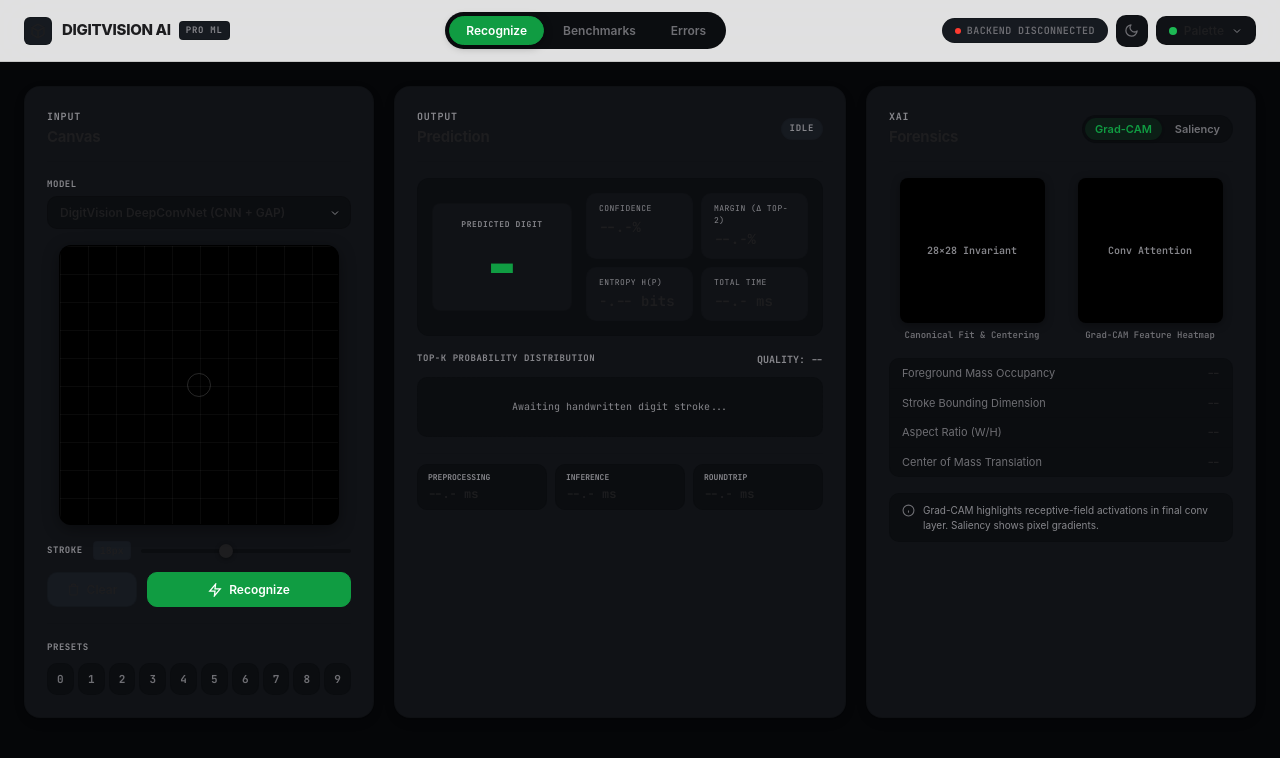
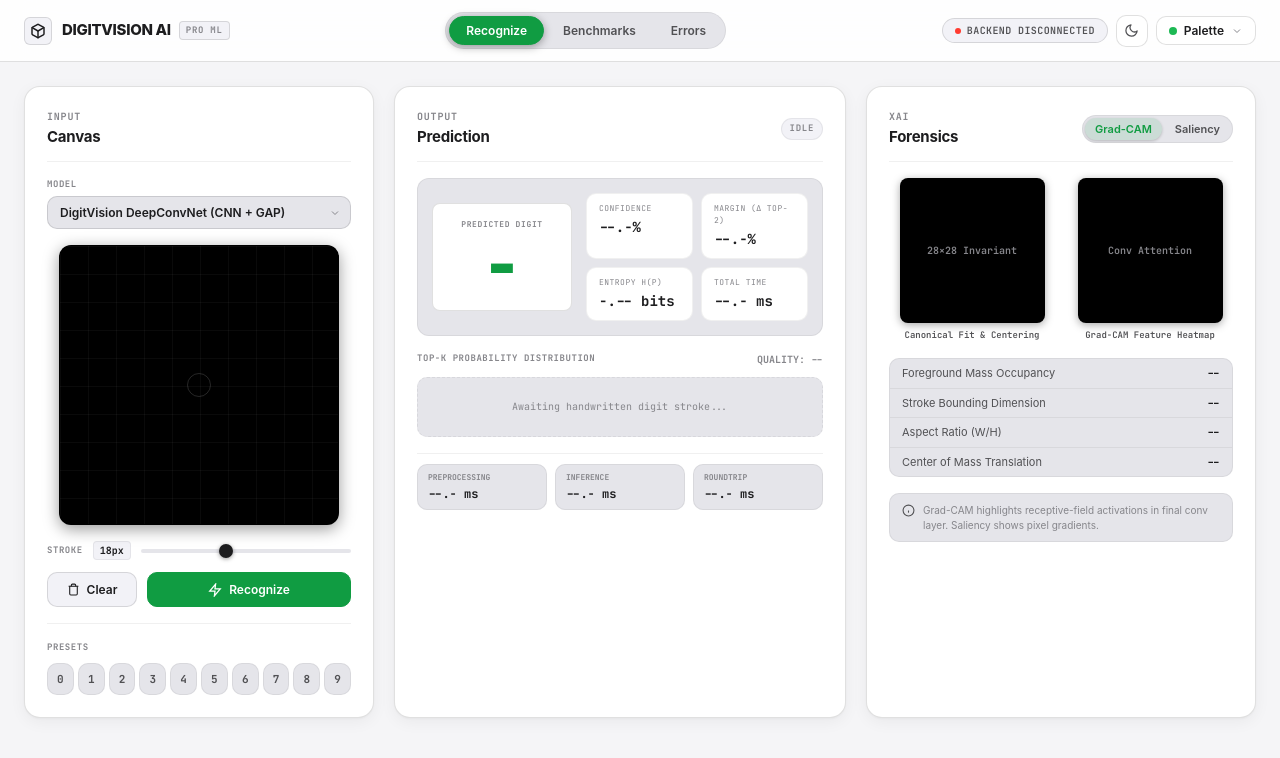
Before and after one commit to tejassxo/DigitVision_ML, a plain HTML site: page public/index.html in a window 1280 px wide. Both pictures are taken after a click on the button "Switch to Light Mode". Drawn offline with nearby package versions, Linux system fonts and the light colour scheme; no server answers; files whose address does not match are found by name.

Commit message:
feat: add Apple Pro design tokens and theme configurations

```diff
--- a/public/css/tokens.css
+++ b/public/css/tokens.css
@@ -1,11 +1,11 @@
 /* ==========================================================================
    DIGITVISION AI — APPLE PRO & COLOR PALETTE DESIGN TOKENS
-   Cupertino Precision · Achromatic & Chromatic Depth · Zero Clutter
+   Cupertino Precision · Strict Light / Dark Separation · Defense-Grade Precision
    ========================================================================== */
 
 @import url('https://fonts.googleapis.com/css2?family=Inter:wght@300;400;500;600;700;800;900&family=JetBrains+Mono:wght@400;500;600;700&display=swap');
 
-/* ---------------- Master Default Tokens ---------------- */
+/* ---------------- Master Default Geometry & Fonts ---------------- */
 :root {
   --font-sans: -apple-system, BlinkMacSystemFont, "SF Pro Display", "SF Pro Text", "Helvetica Neue", "Inter", sans-serif;
   --font-mono: "SF Mono", "JetBrains Mono", Menlo, Consolas, monospace;
@@ -21,7 +21,9 @@
   --radius-pill: 9999px;
 }
 
-/* ---------------- Dark Mode Defaults (OLED Depth) ---------------- */
+/* ==========================================================================
+   1. DARK MODE TOKENS (Default / OLED Depth)
+   ========================================================================== */
 :root,
 [data-mode="dark"] {
   --bg-void: #050608;
@@ -61,24 +63,26 @@
   --shadow-glow: 0 0 20px rgba(29, 185, 84, 0.25);
 }
 
-/* ---------------- Apple Pro Light Mode (Clean Cupertino) ---------------- */
+/* ==========================================================================
+   2. LIGHT MODE TOKENS (Apple Cupertino Light)
+   ========================================================================== */
 [data-mode="light"] {
-  --bg-void: #f5f5f7;
-  --bg-ground: #ffffff;
-  --bg-surface-1: #ffffff;
-  --bg-surface-2: #f2f2f7;
-  --bg-surface-inset: #e5e5ea;
-  --bg-glass: rgba(255, 255, 255, 0.88);
+  --bg-void: #f5f5f7 !important;
+  --bg-ground: #ffffff !important;
+  --bg-surface-1: #ffffff !important;
+  --bg-surface-2: #f2f2f7 !important;
+  --bg-surface-inset: #e5e5ea !important;
+  --bg-glass: rgba(255, 255, 255, 0.88) !important;
 
-  --border-subtle: rgba(0, 0, 0, 0.06);
-  --border-hairline: rgba(0, 0, 0, 0.12);
-  --border-hover: rgba(0, 0, 0, 0.28);
-  --border-focus: #0071e3;
+  --border-subtle: rgba(0, 0, 0, 0.06) !important;
+  --border-hairline: rgba(0, 0, 0, 0.12) !important;
+  --border-hover: rgba(0, 0, 0, 0.28) !important;
+  --border-focus: #0071e3 !important;
 
-  --text-primary: #1d1d1f;
-  --text-secondary: #6e6e73;
-  --text-muted: #86868b;
-  --text-disabled: #aeaeb2;
+  --text-primary: #1d1d1f !important;
+  --text-secondary: #515154 !important;
+  --text-muted: #86868b !important;
+  --text-disabled: #aeaeb2 !important;
 
   --accent-interactive: #0071e3;
   --accent-interactive-contrast: #ffffff;
@@ -95,18 +99,17 @@
   --status-low-conf: #ff3b30;
   --status-alert: #ff3b30;
 
-  --shadow-card: 0 4px 16px rgba(0, 0, 0, 0.04), 0 1px 2px rgba(0, 0, 0, 0.02);
-  --shadow-modal: 0 20px 40px rgba(0, 0, 0, 0.12), 0 0 0 1px rgba(0, 0, 0, 0.08);
+  --shadow-card: 0 4px 16px rgba(0, 0, 0, 0.05), 0 1px 2px rgba(0, 0, 0, 0.03) !important;
+  --shadow-modal: 0 20px 40px rgba(0, 0, 0, 0.12), 0 0 0 1px rgba(0, 0, 0, 0.08) !important;
   --shadow-glow: 0 0 20px rgba(0, 113, 227, 0.20);
 }
 
 /* ==========================================================================
-   COLOR PALETTES — DARK MODE TINTS
+   3. COLOR PALETTES — DARK MODE
    ========================================================================== */
 
 /* Palette 1: Studio Obsidian (Dark) */
-[data-mode="dark"][data-palette="studio-obsidian"],
-:root[data-palette="studio-obsidian"] {
+[data-mode="dark"][data-palette="studio-obsidian"] {
   --bg-void: #050608;
   --bg-ground: #0a0c0e;
   --bg-surface-1: #101216;
@@ -226,71 +229,71 @@
 }
 
 /* ==========================================================================
-   COLOR PALETTES — LIGHT MODE ACCENTS
+   4. COLOR PALETTES — LIGHT MODE (ACCENTS ONLY, SURFACES REMAIN BRIGHT)
    ========================================================================== */
 
 /* Palette 1: Studio Obsidian (Light - Emerald Accent) */
 [data-mode="light"][data-palette="studio-obsidian"] {
-  --accent-interactive: #109c42;
-  --accent-interactive-contrast: #ffffff;
-  --accent-primary: #109c42;
-  --accent-muted: rgba(16, 156, 66, 0.12);
-  --accent-hairline: rgba(16, 156, 66, 0.30);
-  --border-focus: #109c42;
-  --shadow-glow: 0 0 20px rgba(16, 156, 66, 0.20);
+  --accent-interactive: #109c42 !important;
+  --accent-interactive-contrast: #ffffff !important;
+  --accent-primary: #109c42 !important;
+  --accent-muted: rgba(16, 156, 66, 0.12) !important;
+  --accent-hairline: rgba(16, 156, 66, 0.30) !important;
+  --border-focus: #109c42 !important;
+  --shadow-glow: 0 0 20px rgba(16, 156, 66, 0.20) !important;
 }
 
 /* Palette 2: Cyber Azure (Light - Apple Pro Blue) */
 [data-mode="light"][data-palette="cyber-azure"] {
-  --accent-interactive: #0071e3;
-  --accent-interactive-contrast: #ffffff;
-  --accent-primary: #0071e3;
-  --accent-muted: rgba(0, 113, 227, 0.12);
-  --accent-hairline: rgba(0, 113, 227, 0.30);
-  --border-focus: #0071e3;
-  --shadow-glow: 0 0 20px rgba(0, 113, 227, 0.20);
+  --accent-interactive: #0071e3 !important;
+  --accent-interactive-contrast: #ffffff !important;
+  --accent-primary: #0071e3 !important;
+  --accent-muted: rgba(0, 113, 227, 0.12) !important;
+  --accent-hairline: rgba(0, 113, 227, 0.30) !important;
+  --border-focus: #0071e3 !important;
+  --shadow-glow: 0 0 20px rgba(0, 113, 227, 0.20) !important;
 }
 
 /* Palette 3: Electric Violet (Light - Purple) */
 [data-mode="light"][data-palette="electric-violet"] {
-  --accent-interactive: #9333ea;
-  --accent-interactive-contrast: #ffffff;
-  --accent-primary: #9333ea;
-  --accent-muted: rgba(147, 51, 234, 0.12);
-  --accent-hairline: rgba(147, 51, 234, 0.30);
-  --border-focus: #9333ea;
-  --shadow-glow: 0 0 20px rgba(147, 51, 234, 0.20);
+  --accent-interactive: #9333ea !important;
+  --accent-interactive-contrast: #ffffff !important;
+  --accent-primary: #9333ea !important;
+  --accent-muted: rgba(147, 51, 234, 0.12) !important;
+  --accent-hairline: rgba(147, 51, 234, 0.30) !important;
+  --border-focus: #9333ea !important;
+  --shadow-glow: 0 0 20px rgba(147, 51, 234, 0.20) !important;
 }
 
 /* Palette 4: Tactical Aviation (Light - Amber) */
 [data-mode="light"][data-palette="tactical-aviation"] {
-  --accent-interactive: #d97706;
-  --accent-interactive-contrast: #ffffff;
-  --accent-primary: #d97706;
-  --accent-muted: rgba(217, 119, 6, 0.12);
-  --accent-hairline: rgba(217, 119, 6, 0.30);
-  --border-focus: #d97706;
-  --shadow-glow: 0 0 20px rgba(217, 119, 6, 0.20);
+  --accent-interactive: #d97706 !important;
+  --accent-interactive-contrast: #ffffff !important;
+  --accent-primary: #d97706 !important;
+  --accent-muted: rgba(217, 119, 6, 0.12) !important;
+  --accent-hairline: rgba(217, 119, 6, 0.30) !important;
+  --border-focus: #d97706 !important;
+  --shadow-glow: 0 0 20px rgba(217, 119, 6, 0.20) !important;
 }
 
 /* Palette 5: Zinc Neutral (Light - Deep Zinc) */
 [data-mode="light"][data-palette="zinc-neutral"] {
-  --accent-interactive: #18181b;
-  --accent-interactive-contrast: #ffffff;
-  --accent-primary: #18181b;
-  --accent-muted: rgba(24, 24, 27, 0.10);
-  --accent-hairline: rgba(24, 24, 27, 0.25);
-  --border-focus: #18181b;
-  --shadow-glow: 0 0 20px rgba(0, 0, 0, 0.10);
+  --accent-interactive: #18181b !important;
+  --accent-interactive-contrast: #ffffff !important;
+  --accent-primary: #18181b !important;
+  --accent-muted: rgba(24, 24, 27, 0.10) !important;
+  --accent-hairline: rgba(24, 24, 27, 0.25) !important;
+  --border-focus: #18181b !important;
+  --shadow-glow: 0 0 20px rgba(0, 0, 0, 0.10) !important;
 }
 
 /* Palette 6: Titanium Minimalist (Light - Graphite) */
 [data-mode="light"][data-palette="titanium-minimalist"] {
-  --accent-interactive: #374151;
-  --accent-interactive-contrast: #ffffff;
-  --accent-primary: #374151;
-  --accent-muted: rgba(55, 65, 81, 0.10);
-  --accent-hairline: rgba(55, 65, 81, 0.25);
-  --border-focus: #374151;
-  --shadow-glow: 0 0 20px rgba(0, 0, 0, 0.10);
+  --accent-interactive: #374151 !important;
+  --accent-interactive-contrast: #ffffff !important;
+  --accent-primary: #374151 !important;
+  --accent-muted: rgba(55, 65, 81, 0.10) !important;
+  --accent-hairline: rgba(55, 65, 81, 0.25) !important;
+  --border-focus: #374151 !important;
+  --shadow-glow: 0 0 20px rgba(0, 0, 0, 0.10) !important;
 }
--- a/src/app/static/css/tokens.css
+++ b/src/app/static/css/tokens.css
@@ -1,11 +1,11 @@
 /* ==========================================================================
    DIGITVISION AI — APPLE PRO & COLOR PALETTE DESIGN TOKENS
-   Cupertino Precision · Achromatic & Chromatic Depth · Zero Clutter
+   Cupertino Precision · Strict Light / Dark Separation · Defense-Grade Precision
    ========================================================================== */
 
 @import url('https://fonts.googleapis.com/css2?family=Inter:wght@300;400;500;600;700;800;900&family=JetBrains+Mono:wght@400;500;600;700&display=swap');
 
-/* ---------------- Master Default Tokens ---------------- */
+/* ---------------- Master Default Geometry & Fonts ---------------- */
 :root {
   --font-sans: -apple-system, BlinkMacSystemFont, "SF Pro Display", "SF Pro Text", "Helvetica Neue", "Inter", sans-serif;
   --font-mono: "SF Mono", "JetBrains Mono", Menlo, Consolas, monospace;
@@ -21,7 +21,9 @@
   --radius-pill: 9999px;
 }
 
-/* ---------------- Dark Mode Defaults (OLED Depth) ---------------- */
+/* ==========================================================================
+   1. DARK MODE TOKENS (Default / OLED Depth)
+   ========================================================================== */
 :root,
 [data-mode="dark"] {
   --bg-void: #050608;
@@ -61,24 +63,26 @@
   --shadow-glow: 0 0 20px rgba(29, 185, 84, 0.25);
 }
 
-/* ---------------- Apple Pro Light Mode (Clean Cupertino) ---------------- */
+/* ==========================================================================
+   2. LIGHT MODE TOKENS (Apple Cupertino Light)
+   ========================================================================== */
 [data-mode="light"] {
-  --bg-void: #f5f5f7;
-  --bg-ground: #ffffff;
-  --bg-surface-1: #ffffff;
-  --bg-surface-2: #f2f2f7;
-  --bg-surface-inset: #e5e5ea;
-  --bg-glass: rgba(255, 255, 255, 0.88);
+  --bg-void: #f5f5f7 !important;
+  --bg-ground: #ffffff !important;
+  --bg-surface-1: #ffffff !important;
+  --bg-surface-2: #f2f2f7 !important;
+  --bg-surface-inset: #e5e5ea !important;
+  --bg-glass: rgba(255, 255, 255, 0.88) !important;
 
-  --border-subtle: rgba(0, 0, 0, 0.06);
-  --border-hairline: rgba(0, 0, 0, 0.12);
-  --border-hover: rgba(0, 0, 0, 0.28);
-  --border-focus: #0071e3;
+  --border-subtle: rgba(0, 0, 0, 0.06) !important;
+  --border-hairline: rgba(0, 0, 0, 0.12) !important;
+  --border-hover: rgba(0, 0, 0, 0.28) !important;
+  --border-focus: #0071e3 !important;
 
-  --text-primary: #1d1d1f;
-  --text-secondary: #6e6e73;
-  --text-muted: #86868b;
-  --text-disabled: #aeaeb2;
+  --text-primary: #1d1d1f !important;
+  --text-secondary: #515154 !important;
+  --text-muted: #86868b !important;
+  --text-disabled: #aeaeb2 !important;
 
   --accent-interactive: #0071e3;
   --accent-interactive-contrast: #ffffff;
@@ -95,18 +99,17 @@
   --status-low-conf: #ff3b30;
   --status-alert: #ff3b30;
 
-  --shadow-card: 0 4px 16px rgba(0, 0, 0, 0.04), 0 1px 2px rgba(0, 0, 0, 0.02);
-  --shadow-modal: 0 20px 40px rgba(0, 0, 0, 0.12), 0 0 0 1px rgba(0, 0, 0, 0.08);
+  --shadow-card: 0 4px 16px rgba(0, 0, 0, 0.05), 0 1px 2px rgba(0, 0, 0, 0.03) !important;
+  --shadow-modal: 0 20px 40px rgba(0, 0, 0, 0.12), 0 0 0 1px rgba(0, 0, 0, 0.08) !important;
   --shadow-glow: 0 0 20px rgba(0, 113, 227, 0.20);
 }
 
 /* ==========================================================================
-   COLOR PALETTES — DARK MODE TINTS
+   3. COLOR PALETTES — DARK MODE
    ========================================================================== */
 
 /* Palette 1: Studio Obsidian (Dark) */
-[data-mode="dark"][data-palette="studio-obsidian"],
-:root[data-palette="studio-obsidian"] {
+[data-mode="dark"][data-palette="studio-obsidian"] {
   --bg-void: #050608;
   --bg-ground: #0a0c0e;
   --bg-surface-1: #101216;
@@ -226,71 +229,71 @@
 }
 
 /* ==========================================================================
-   COLOR PALETTES — LIGHT MODE ACCENTS
+   4. COLOR PALETTES — LIGHT MODE (ACCENTS ONLY, SURFACES REMAIN BRIGHT)
    ========================================================================== */
 
 /* Palette 1: Studio Obsidian (Light - Emerald Accent) */
 [data-mode="light"][data-palette="studio-obsidian"] {
-  --accent-interactive: #109c42;
-  --accent-interactive-contrast: #ffffff;
-  --accent-primary: #109c42;
-  --accent-muted: rgba(16, 156, 66, 0.12);
-  --accent-hairline: rgba(16, 156, 66, 0.30);
-  --border-focus: #109c42;
-  --shadow-glow: 0 0 20px rgba(16, 156, 66, 0.20);
+  --accent-interactive: #109c42 !important;
+  --accent-interactive-contrast: #ffffff !important;
+  --accent-primary: #109c42 !important;
+  --accent-muted: rgba(16, 156, 66, 0.12) !important;
+  --accent-hairline: rgba(16, 156, 66, 0.30) !important;
+  --border-focus: #109c42 !important;
+  --shadow-glow: 0 0 20px rgba(16, 156, 66, 0.20) !important;
 }
 
 /* Palette 2: Cyber Azure (Light - Apple Pro Blue) */
 [data-mode="light"][data-palette="cyber-azure"] {
-  --accent-interactive: #0071e3;
-  --accent-interactive-contrast: #ffffff;
-  --accent-primary: #0071e3;
-  --accent-muted: rgba(0, 113, 227, 0.12);
-  --accent-hairline: rgba(0, 113, 227, 0.30);
-  --border-focus: #0071e3;
-  --shadow-glow: 0 0 20px rgba(0, 113, 227, 0.20);
+  --accent-interactive: #0071e3 !important;
+  --accent-interactive-contrast: #ffffff !important;
+  --accent-primary: #0071e3 !important;
+  --accent-muted: rgba(0, 113, 227, 0.12) !important;
+  --accent-hairline: rgba(0, 113, 227, 0.30) !important;
+  --border-focus: #0071e3 !important;
+  --shadow-glow: 0 0 20px rgba(0, 113, 227, 0.20) !important;
 }
 
 /* Palette 3: Electric Violet (Light - Purple) */
 [data-mode="light"][data-palette="electric-violet"] {
-  --accent-interactive: #9333ea;
-  --accent-interactive-contrast: #ffffff;
-  --accent-primary: #9333ea;
-  --accent-muted: rgba(147, 51, 234, 0.12);
-  --accent-hairline: rgba(147, 51, 234, 0.30);
-  --border-focus: #9333ea;
-  --shadow-glow: 0 0 20px rgba(147, 51, 234, 0.20);
+  --accent-interactive: #9333ea !important;
+  --accent-interactive-contrast: #ffffff !important;
+  --accent-primary: #9333ea !important;
+  --accent-muted: rgba(147, 51, 234, 0.12) !important;
+  --accent-hairline: rgba(147, 51, 234, 0.30) !important;
+  --border-focus: #9333ea !important;
+  --shadow-glow: 0 0 20px rgba(147, 51, 234, 0.20) !important;
 }
 
 /* Palette 4: Tactical Aviation (Light - Amber) */
 [data-mode="light"][data-palette="tactical-aviation"] {
-  --accent-interactive: #d97706;
-  --accent-interactive-contrast: #ffffff;
-  --accent-primary: #d97706;
-  --accent-muted: rgba(217, 119, 6, 0.12);
-  --accent-hairline: rgba(217, 119, 6, 0.30);
-  --border-focus: #d97706;
-  --shadow-glow: 0 0 20px rgba(217, 119, 6, 0.20);
+  --accent-interactive: #d97706 !important;
+  --accent-interactive-contrast: #ffffff !important;
+  --accent-primary: #d97706 !important;
+  --accent-muted: rgba(217, 119, 6, 0.12) !important;
+  --accent-hairline: rgba(217, 119, 6, 0.30) !important;
+  --border-focus: #d97706 !important;
+  --shadow-glow: 0 0 20px rgba(217, 119, 6, 0.20) !important;
 }
 
 /* Palette 5: Zinc Neutral (Light - Deep Zinc) */
 [data-mode="light"][data-palette="zinc-neutral"] {
-  --accent-interactive: #18181b;
-  --accent-interactive-contrast: #ffffff;
-  --accent-primary: #18181b;
-  --accent-muted: rgba(24, 24, 27, 0.10);
-  --accent-hairline: rgba(24, 24, 27, 0.25);
-  --border-focus: #18181b;
-  --shadow-glow: 0 0 20px rgba(0, 0, 0, 0.10);
+  --accent-interactive: #18181b !important;
+  --accent-interactive-contrast: #ffffff !important;
+  --accent-primary: #18181b !important;
+  --accent-muted: rgba(24, 24, 27, 0.10) !important;
+  --accent-hairline: rgba(24, 24, 27, 0.25) !important;
+  --border-focus: #18181b !important;
+  --shadow-glow: 0 0 20px rgba(0, 0, 0, 0.10) !important;
 }
 
 /* Palette 6: Titanium Minimalist (Light - Graphite) */
 [data-mode="light"][data-palette="titanium-minimalist"] {
-  --accent-interactive: #374151;
-  --accent-interactive-contrast: #ffffff;
-  --accent-primary: #374151;
-  --accent-muted: rgba(55, 65, 81, 0.10);
-  --accent-hairline: rgba(55, 65, 81, 0.25);
-  --border-focus: #374151;
-  --shadow-glow: 0 0 20px rgba(0, 0, 0, 0.10);
+  --accent-interactive: #374151 !important;
+  --accent-interactive-contrast: #ffffff !important;
+  --accent-primary: #374151 !important;
+  --accent-muted: rgba(55, 65, 81, 0.10) !important;
+  --accent-hairline: rgba(55, 65, 81, 0.25) !important;
+  --border-focus: #374151 !important;
+  --shadow-glow: 0 0 20px rgba(0, 0, 0, 0.10) !important;
 }
```
Also changed, not shown: pyrightconfig.json (+8 -4 lines), 1 other file.
